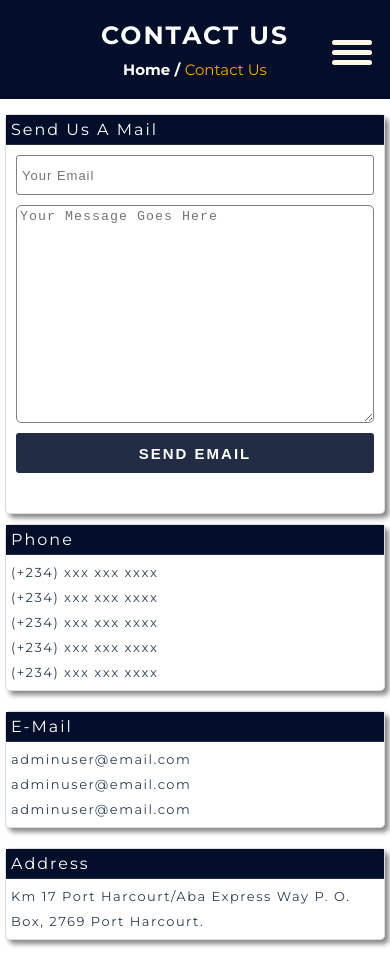
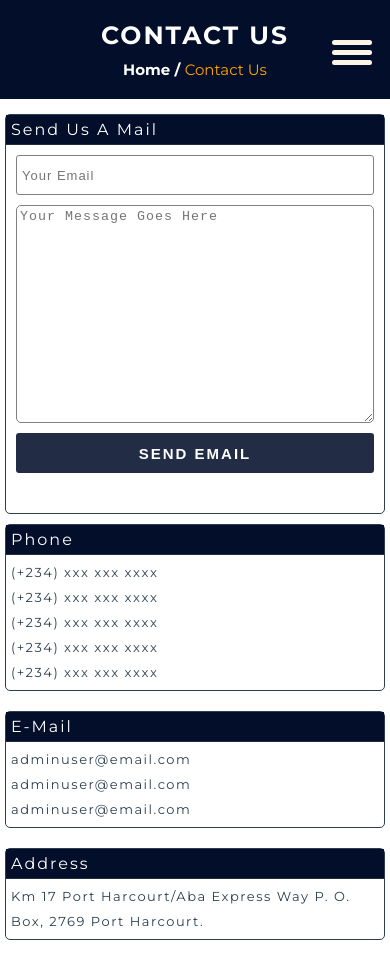
Before and after one commit to utibeinyangetuk/cobef, a Vue app: page /contact in a window 390 px wide. Built offline with nearby package versions, Linux system fonts and the light colour scheme.

Commit message:
Formatting

```diff
--- a/src/views/ContactUs.vue
+++ b/src/views/ContactUs.vue
@@ -115,7 +115,7 @@ form input {
 		height: 40px;
 		border: 1px solid gray;
 		margin-bottom: 10px;
-   padding: 5px
+		padding: 5px;
 	}
 
 	form input::placeholder {
@@ -149,7 +149,7 @@ button {
 	}
 
 	button:hover {
-   background-color: #020e2a
+		background-color: #020e2a;
 	}
 
 	@media only screen and (max-width: 600px) {
@@ -163,7 +163,7 @@ button:hover {
 		.email {
 			width: 100%;
 			margin-bottom: 10px;
-      box-shadow: 4px 4px 5px #888888;
+			border: 1px solid;
 		}
 
 		.wrapper2 {
@@ -175,7 +175,7 @@ button:hover {
 		.social,
 		.location {
 			margin-bottom: 20px;
-      box-shadow: 4px 4px 5px #888888;
+			border: 1px solid;
 		}
 
 		.wrapper2 li {
```
Lines whose indentation alone changed are shown as unchanged.
